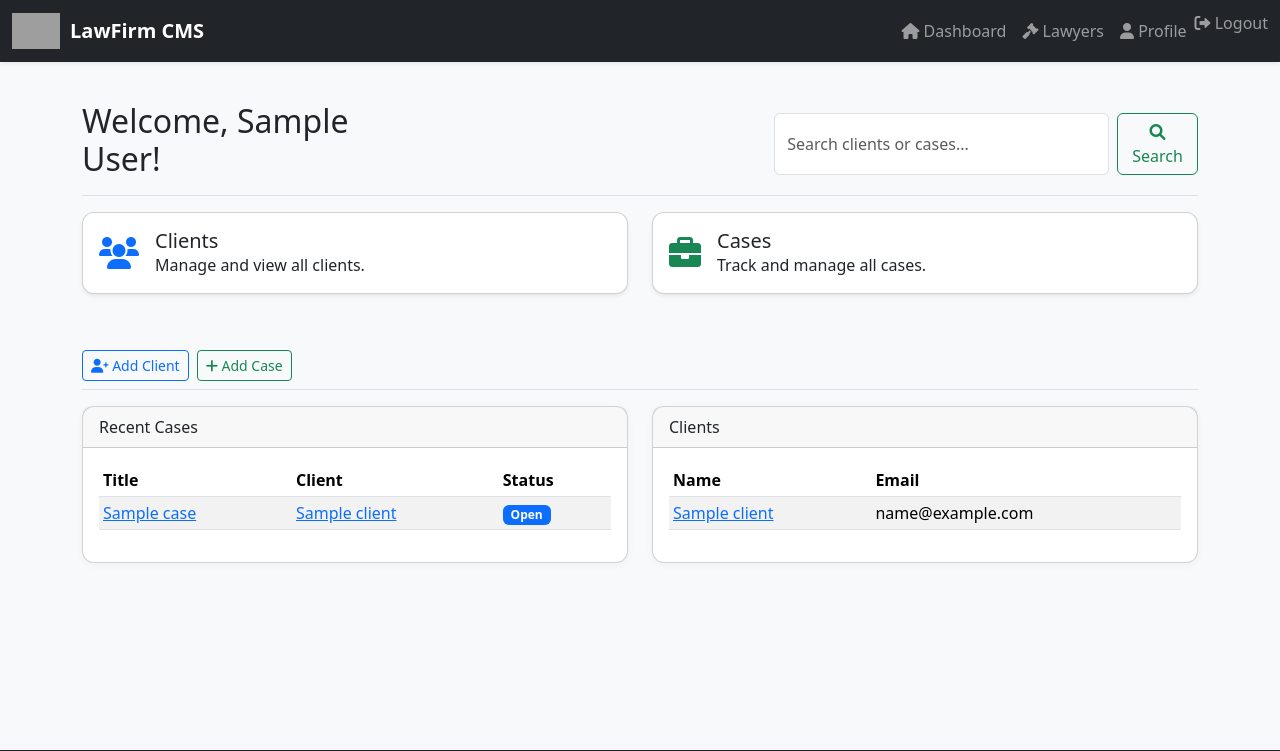
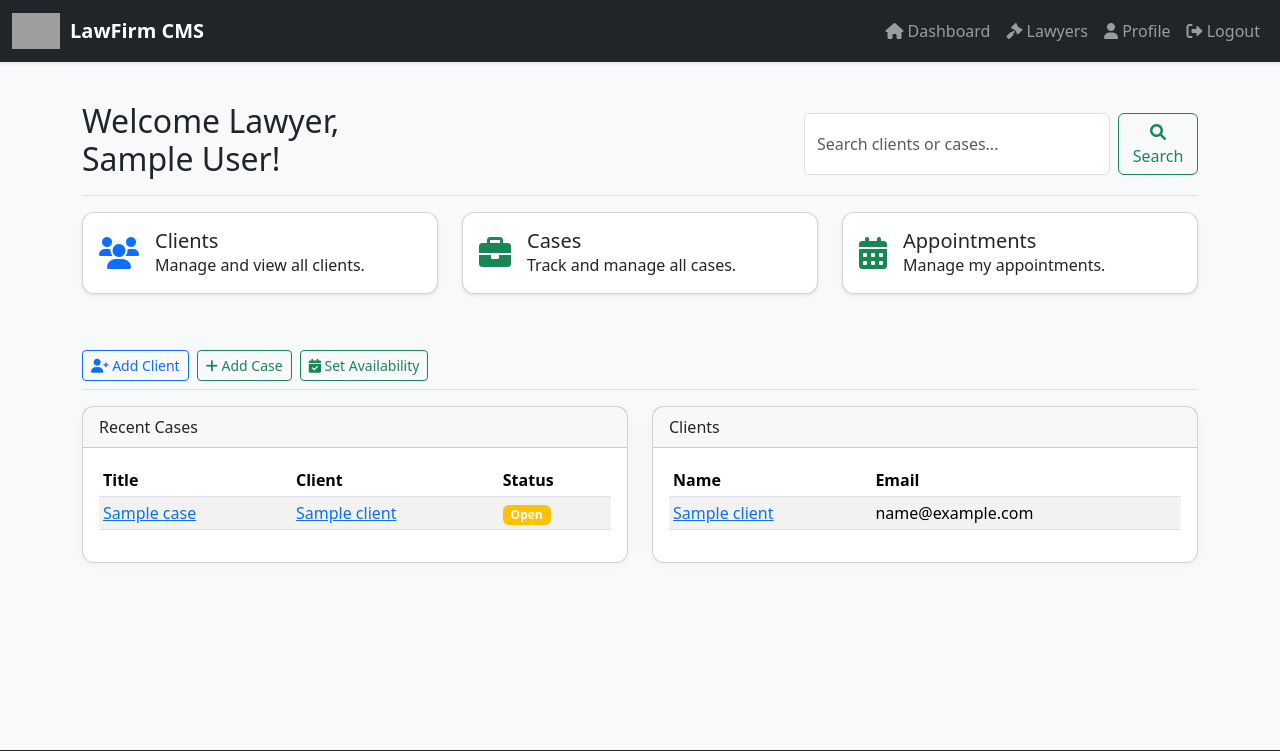
Before and after one commit to marcelle237/Django-Law-firm, a Django app: page /dashboard/ in a window 1280 px wide. Shown: the top 751 px of the page. Run offline with Django 5.2, Linux system fonts and the light colour scheme; a user stored in the database is signed in; tables that the repository leaves empty hold one stand-in row (values such as "Sample post"); grey boxes are pictures that could not be loaded.

Commit message:
fix add lawyer availability bug

```diff
--- a/core/forms.py
+++ b/core/forms.py
@@ -295,6 +295,7 @@ class AppointmentForm(forms.ModelForm):
 class AvailabilityForm(forms.ModelForm):
     class Meta:
         model = Availability
+        exclude = ['lawyer']  # Exclude lawyer so it's not set by the form
         fields = ['day', 'start_time', 'end_time']
         widgets = {
             'day': forms.Select(attrs={'class': 'form-control'}),
--- a/core/models.py
+++ b/core/models.py
@@ -264,21 +264,6 @@ class Visitor(models.Model):
     def __str__(self):
         return f"Inquiry from {self.name} on {self.submitted_at.strftime('%Y-%m-%d')}"
 
-
-# class Appointment(models.Model):
-#     client = models.ForeignKey(Client, on_delete=models.CASCADE, related_name='appointments')
-#     date = models.DateField()
-#     time = models.TimeField()
-#     message = models.TextField(blank=True)
-#     created_at = models.DateTimeField(auto_now_add=True)
-
-#     class Meta:
-#         ordering = ['-date', '-time']
-
-#     def __str__(self):
-#         return f"Appointment for {self.client.name} on {self.date} at {self.time}"
-
-
 # Appointment
 class Appointment(models.Model):
     client = models.ForeignKey(Client, on_delete=models.CASCADE, related_name='appointments')
@@ -326,11 +311,13 @@ class Availability(models.Model):
         if self.start_time >= self.end_time:
             raise ValidationError("Start time must be before end time.")
 
-        if self.day.lawyer() not in ["monday", "tuesday", "wednesday", "thursday", "friday"]:
+        valid_days = [day[1] for day in WEEKDAYS]
+
+        if self.get_day_display() not in valid_days:
             raise ValidationError("Availability can only be set for weekdays (Monday to Friday).")
 
     def __str__(self):
-        return f"{self.lawyer.user.username} available on {self.get_day_display()} from {self.start_time} to {self.end_time}"
+        return f"{self.lawyer.user} available on {self.get_day_display()} from {self.start_time} to {self.end_time}"
 
 
 class Message(models.Model):
--- a/core/templates/base.html
+++ b/core/templates/base.html
@@ -34,7 +34,7 @@
                         <li class="nav-item">
                           <form method="post" action="{% url 'logout' %}" style="display:inline;">
                             {% csrf_token %}
-                            <button type="submit" class="nav-link btn btn-link" style="padding:0; border:none; background:none;">
+                            <button type="submit" class="nav-link btn btn-link" style="padding:1; border:none; background:none;">
                               <i class="fas fa-sign-out-alt"></i> Logout
                             </button>
                           </form>
--- a/core/templates/dashboard.html
+++ b/core/templates/dashboard.html
@@ -6,7 +6,7 @@
 {% load form_filters %}
 {% if user.is_superuser or user|has_group:'Admin' or user|has_group:'Lawyer' %}
 <div class="d-flex justify-content-between flex-wrap flex-md-nowrap align-items-center pt-3 pb-2 mb-3 border-bottom">
-    <h1 class="h2">Welcome, {{ user.get_full_name|default:user.username }}!</h1>
+    <h1 class="h2">Welcome Lawyer, {{ user.get_full_name|default:user.username }}!</h1>
     <div class="w-100 d-flex justify-content-end">
         <form class="d-flex w-50" role="search">
             <input class="form-control me-2" type="search" name="q" placeholder="Search clients or cases..." aria-label="Search" value="{{ request.GET.q }}">
@@ -15,7 +15,7 @@
     </div>
 </div>
 <div class="row mb-4">
-    <div class="col-md-6 mb-3">
+    <div class="col-md-4 mb-3">
         <div class="card shadow-sm h-100">
             <div class="card-body d-flex align-items-center">
                 <i class="fas fa-users fa-2x text-primary me-3"></i>
@@ -26,13 +26,24 @@
             </div>
         </div>
     </div>
-    <div class="col-md-6 mb-3">
+    <div class="col-md-4 mb-3">
         <div class="card shadow-sm h-100">
             <div class="card-body d-flex align-items-center">
                 <i class="fas fa-briefcase fa-2x text-success me-3"></i>
                 <div>
                     <h5 class="card-title mb-0">Cases</h5>
                     <p class="card-text">Track and manage all cases.</p>
+                </div>
+            </div>
+        </div>
+    </div>
+    <div class="col-md-4 mb-3">
+        <div class="card shadow-sm h-100">
+            <div class="card-body d-flex align-items-center">
+                <i class="fas fa-calendar-alt fa-2x text-success me-3"></i>
+                <div>
+                    <h5 class="card-title mb-0">Appointments</h5>
+                    <p class="card-text">Manage my appointments.</p>
                 </div>
             </div>
         </div>
@@ -44,17 +55,28 @@
     <div class="btn-toolbar mb-2 mb-md-0">
         <a href="{% url 'client_create' %}" class="btn btn-sm btn-outline-primary"><i class="fas fa-user-plus"></i> Add Client</a>
         <a href="{% url 'case_create' %}" class="btn btn-sm btn-outline-success ms-2"><i class="fas fa-plus"></i> Add Case</a>
+        <a href="{% url 'set_availability' %}" class="btn btn-sm btn-outline-success ms-2"><i class="fas fa-calendar-check"></i> Set Availability</a>
+
     </div>
 </div>
 {% else %}
 <div class="d-flex justify-content-between flex-wrap flex-md-nowrap align-items-center pt-3 pb-2 mb-3 border-bottom">
-    <a href="{% url 'book_appointment' %}" class="btn btn-primary"><i class="fas fa-calendar-plus me-1"></i> Book Appointment</a>
+    <h1 class="h2">Welcome Client, {{ user.get_full_name|default:user.username }}!</h1>
+    <div class="w-100 d-flex justify-content-end">
+        <form class="d-flex w-50" role="search">
+            <input class="form-control me-2" type="search" name="q" placeholder="Search cases..." aria-label="Search" value="{{ request.GET.q }}">
+            <button class="btn btn-outline-success" type="submit"><i class="fas fa-search"></i> Search</button>
+        </form>
+    </div>
+</div>
+<div class="d-flex justify-content-between flex-wrap flex-md-nowrap align-items-center pt-3 pb-2 mb-3 border-bottom">
+    <a href="{% url 'book_appointment' %}" class="btn btn-success"><i class="fas fa-calendar-plus me-1"></i> Book Appointment</a>
 </div>
 {% endif %}
 
 {% if not user.is_superuser and not user|has_group:'Admin' and not user|has_group:'Lawyer' %}
     <div class="card mb-4">
-        <div class="card-header bg-info text-white">
+        <div class="card-header bg-success text-white">
             <i class="fas fa-calendar-alt me-2"></i>Your Appointments
         </div>
         <div class="card-body">
@@ -99,7 +121,17 @@
                                     <tr>
                                         <td><a href="{% url 'case_detail' case.pk %}">{{ case.title }}</a></td>
                                         <td><a href="{% url 'client_detail' case.client.pk %}">{{ case.client.name }}</a></td>
-                                        <td><span class="badge bg-primary">{{ case.get_status_display }}</span></td>
+                                        <td>
+                                            {% if case.status == 'open' %}
+                                                <span class="badge bg-warning">{{ case.get_status_display }}</span>
+                                            {% elif case.status == 'pending' %}
+                                                <span class="badge bg-success">{{ case.get_status_display }}</span>
+                                            {% elif case.status == 'closed' %}
+                                                <span class="badge bg-danger">{{ case.get_status_display }}</span>
+                                            {% else %}
+                                                <span class="badge bg-secondary">{{ case.get_status_display }}</span>
+                                            {% endif %}
+                                        </td>
                                     </tr>
                                 {% endfor %}
                             </tbody>
--- a/core/urls.py
+++ b/core/urls.py
@@ -23,7 +23,7 @@ urlpatterns = [
     path('chat/<int:lawyer_id>/', views.chat_room, name='chat_room'),
 
 
-    path("lawyer/availability/add/", views.set_availability, name="set_availability"),
-    path("lawyer/availability/", views.my_availability, name="my_availability"),
+    path("availability/add/", views.set_availability, name="set_availability"),
+    path("availability/", views.my_availability, name="my_availability"),
 
 ]
--- a/core/views.py
+++ b/core/views.py
@@ -287,7 +287,9 @@ def set_availability(request):
         form = AvailabilityForm(request.POST)
         if form.is_valid():
             availability = form.save(commit=False)
-            availability.lawyer = lawyer_profile  # link to lawyer profile
+            availability.lawyer = lawyer_profile
+            lawyer_id = request.POST.get("lawyer")
+            availability.lawyer = request.user.lawyer_profile  # assign the Lawyer object, not a string
             availability.save()
             return redirect("my_availability")
     else:
```
Also changed, not shown: core/templates/availability/my_availability.html (+36 -18 lines), core/templates/availability/set_availability.html (+32 -16 lines), core/tests/test_openai.py (+1 -1 lines).
